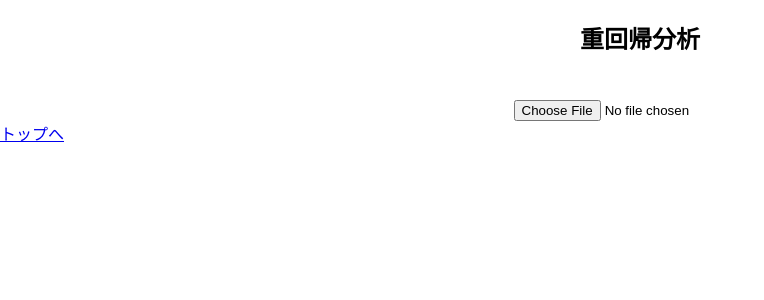
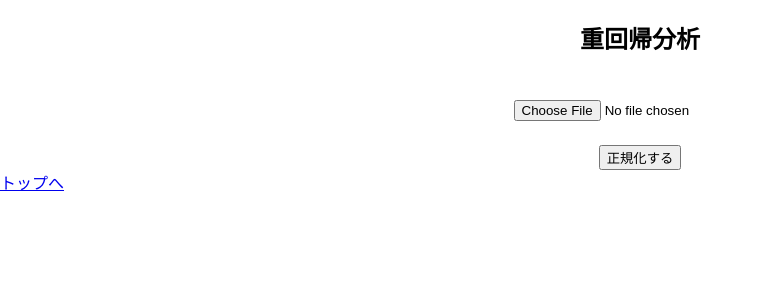
Before and after one commit to chu4zu9/statistics_practice, a React (Create React App) app: page /statistics_practice/multipleregression in a window 1280 px wide. Shown: the top 300 px of the page, without its empty margins (0-764 px from the left). Built offline with nearby package versions, Linux system fonts and the light colour scheme.

Commit message:
Add: Added the ability to perform regression analysis on normalized data.

```diff
--- a/src/CsvFile.js
+++ b/src/CsvFile.js
@@ -8,7 +8,7 @@ const DataToArraySeparatedComma = (data) => {
   return data.split(",");
 };
 
-export default class CsvFile {
+export class CsvFile {
   #FileData;
   constructor(fileData) {
     this.FileData = fileData;
@@ -82,3 +82,7 @@ export default class CsvFile {
     return normalizedData;
   }
 }
+
+export const ArrayToCsvString = (data) => {
+  return data.map((record) => record.map((field) => field).join(",")).join("\n");
+};
--- a/src/components/MultipleRegression.js
+++ b/src/components/MultipleRegression.js
@@ -11,7 +11,7 @@ import {
 } from "@material-ui/core";
 import Paper from "@material-ui/core/Paper";
 import { Math } from "../Math";
-import CsvFile from "../CsvFile";
+import { CsvFile, ArrayToCsvString } from "../CsvFile";
 
 let FileData = null;
 const HeaderHeight = 32;
@@ -230,6 +230,17 @@ const MultipleRegression = () => {
 
   const [isFileRead, setFileReadState] = useState(false);
 
+  const normalize = () => {
+    var array = [];
+    array[0] = FileData.Header;
+    for (var i = 0; i < FileData.NormalizedData.length; i++) {
+      array[i + 1] = FileData.NormalizedData[i];
+    }
+
+    FileData = new CsvFile(ArrayToCsvString(array));
+    UpdateDataGrid();
+  };
+
   const handleFiles = () => (e) => {
     if (e.target.files.length === 0) {
       setFileReadState(false);
@@ -241,7 +252,7 @@ const MultipleRegression = () => {
     let reader = new FileReader();
     reader.onload = () => {
       FileData = new CsvFile(reader.result);
-      console.log(FileData.NormalizedData);
+
       UpdateDataGrid();
     };
 
@@ -283,6 +294,9 @@ const MultipleRegression = () => {
             }}
           />
         </Grid>
+        <Grid item xs>
+          <button onClick={() => normalize()}>正規化する</button>
+        </Grid>
         {isFileRead === true && (
           <Grid item xs container>
             <Grid item xs></Grid>
```
